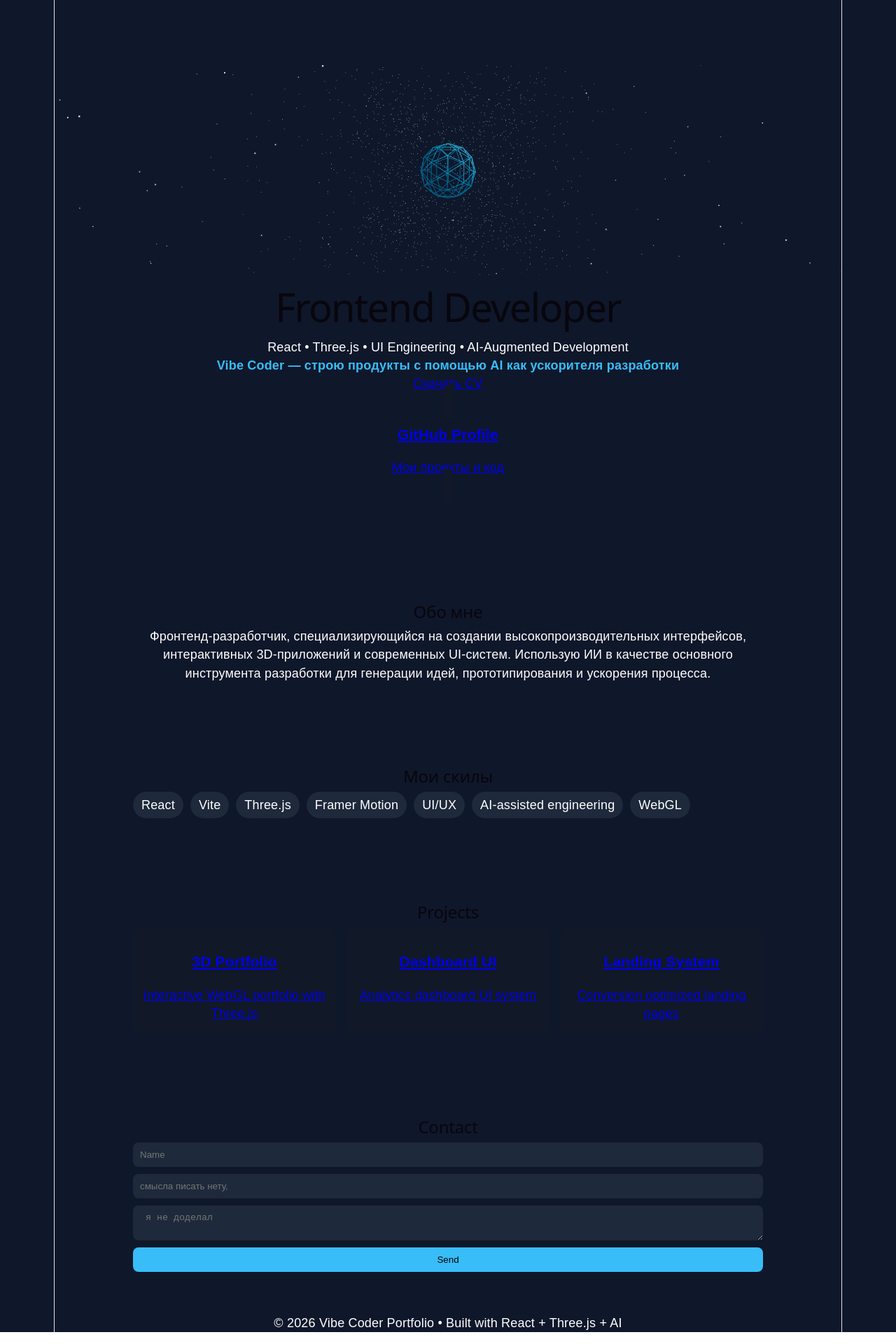
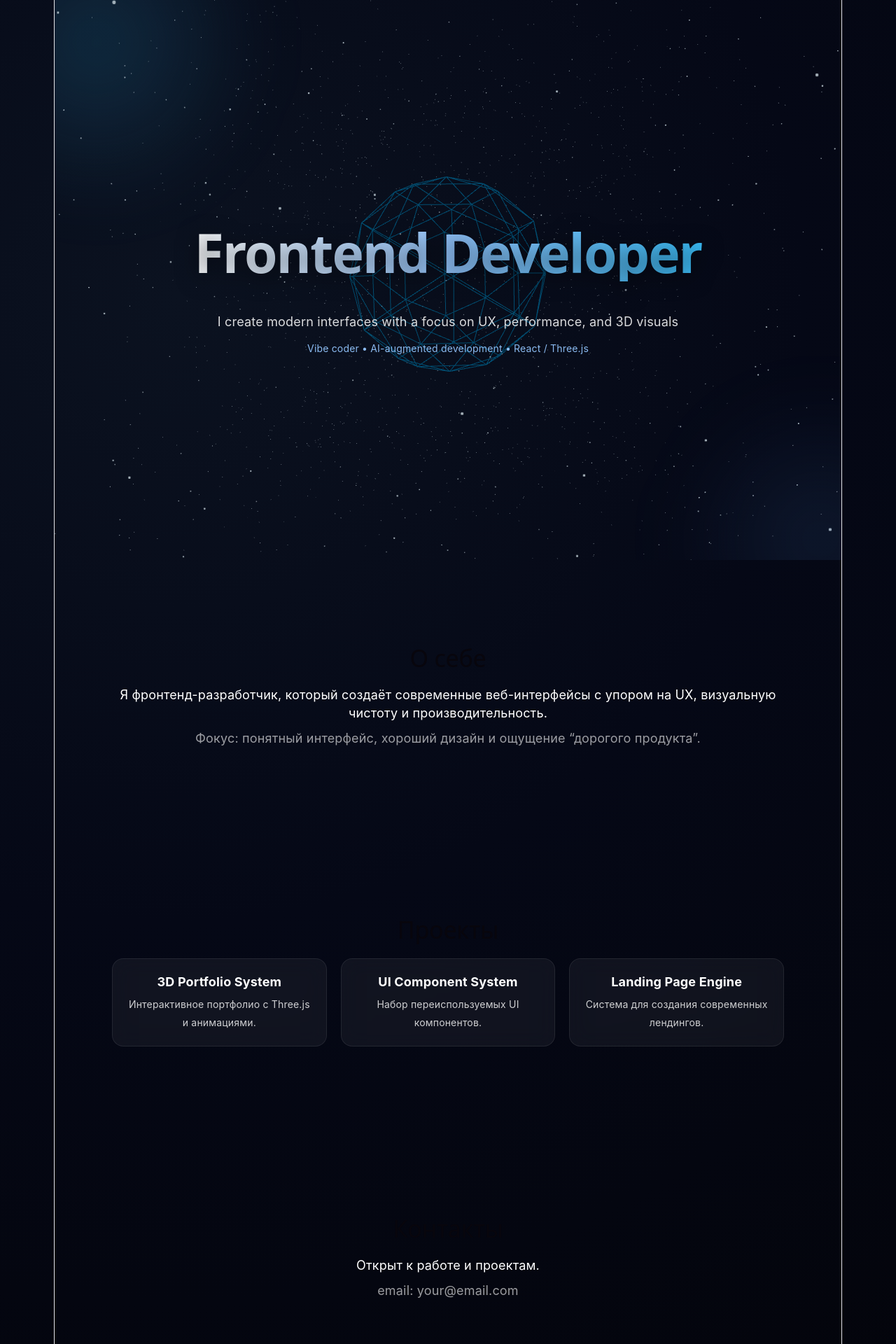
Before and after one commit to prostitovartem-source/portfolio, a React (Vite) app: page / in a window 1280 px wide. Shown: the top 1920 px of the page at 70% size. Built offline with nearby package versions, Linux system fonts and the light colour scheme.

Commit message:
update portfolio UI

```diff
--- a/src/App.css
+++ b/src/App.css
@@ -1,14 +1,21 @@
+* {
+  margin: 0;
+  padding: 0;
+  box-sizing: border-box;
+}
+
 body {
-  margin: 0;
-  background: #0f172a;
+  background: radial-gradient(circle at 20% 20%, #0b1220 0%, #050816 45%, #03040a 100%);
   color: white;
-  font-family: Arial, sans-serif;
+  font-family: -apple-system, BlinkMacSystemFont, "Segoe UI", Roboto, Arial;
+  overflow-x: hidden;
 }
 
 .app {
   min-height: 100vh;
 }
 
+/* HERO */
 .hero {
   height: 100vh;
   display: flex;
@@ -16,66 +23,140 @@ body {
   justify-content: center;
   align-items: center;
   text-align: center;
+  position: relative;
+  padding: 0 20px;
+  gap: 12px;
+  overflow: hidden;
 }
 
-.canvas {
-  width: 100%;
-  height: 300px;
+/* glow background */
+.hero::before,
+.hero::after {
+  content: "";
+  position: absolute;
+  pointer-events: none;
 }
 
-.section {
-  max-width: 900px;
-  margin: auto;
-  padding: 60px 20px;
+.hero::before {
+  width: 520px;
+  height: 520px;
+  background: radial-gradient(circle, rgba(56,189,248,0.18), transparent 65%);
+  top: -200px;
+  left: -200px;
+  filter: blur(50px);
 }
 
-.skills {
-  display: flex;
-  flex-wrap: wrap;
-  gap: 10px;
+.hero::after {
+  width: 460px;
+  height: 460px;
+  background: radial-gradient(circle, rgba(96,165,250,0.12), transparent 65%);
+  bottom: -200px;
+  right: -200px;
+  filter: blur(55px);
 }
 
-.skills span {
-  background: #1e293b;
-  padding: 6px 12px;
-  border-radius: 20px;
+/* 3D canvas */
+.canvas {
+  position: absolute;
+  inset: 0;
+  z-index: 0;
+  opacity: 0.8;
+  pointer-events: none;
 }
 
-.grid {
-  display: grid;
-  grid-template-columns: repeat(auto-fit, minmax(200px, 1fr));
-  gap: 15px;
+/* TEXT LAYER */
+.hero > *:not(.canvas) {
+  position: relative;
+  z-index: 2;
 }
 
-.card {
-  background: #111827;
-  padding: 15px;
-  border-radius: 10px;
+/* TYPOGRAPHY FIX */
+.title {
+  font-size: clamp(42px, 6vw, 100px);
+  font-weight: 700;
+  letter-spacing: -2px;
+  line-height: 1.05;
+  text-align: center;
+  max-width: 100%;
+  padding: 0 10px;
+
+  background: linear-gradient(90deg, #ffffff, #93c5fd, #38bdf8);
+  -webkit-background-clip: text;
+  -webkit-text-fill-color: transparent;
+
+  text-shadow: 0 6px 30px rgba(0,0,0,0.5);
 }
 
-.form {
-  display: flex;
-  flex-direction: column;
-  gap: 10px;
-}
-
-input, textarea {
-  padding: 10px;
-  border-radius: 8px;
-  border: none;
-  background: #1e293b;
-  color: white;
-}
-
-button {
-  padding: 10px;
-  background: #38bdf8;
-  border: none;
-  border-radius: 8px;
-  cursor: pointer;
+.subtitle {
+  font-size: 18px;
+  opacity: 0.9;
+  max-width: 700px;
+  line-height: 1.5;
+  padding: 0 15px;
+  color: rgba(255,255,255,0.85);
 }
 
 .vibe {
-  color: #38bdf8;
-  font-weight: bold;
+  font-size: 14px;
+  color: #93c5fd;
+  opacity: 0.95;
 }
+
+/* SECTIONS */
+.section {
+  padding: 120px 20px;
+  max-width: 1000px;
+  margin: auto;
+}
+
+.section h2 {
+  font-size: 34px;
+  margin-bottom: 20px;
+}
+
+/* GRID */
+.grid {
+  display: grid;
+  grid-template-columns: repeat(auto-fit, minmax(220px, 1fr));
+  gap: 20px;
+}
+
+/* CARDS */
+.card {
+  background: rgba(255,255,255,0.05);
+  border: 1px solid rgba(255,255,255,0.08);
+  padding: 20px;
+  border-radius: 16px;
+  backdrop-filter: blur(14px);
+  transition: 0.3s ease;
+}
+
+.card:hover {
+  transform: translateY(-6px) scale(1.02);
+  border-color: rgba(96,165,250,0.5);
+  box-shadow: 0 10px 30px rgba(56,189,248,0.15);
+}
+
+.card b {
+  display: block;
+  margin-bottom: 6px;
+}
+
+.card p {
+  opacity: 0.8;
+  font-size: 14px;
+}
+
+/* MUTED TEXT */
+.muted {
+  margin-top: 10px;
+  opacity: 0.6;
+}
+
+/* FOOTER */
+footer {
+  padding: 60px;
+  text-align: center;
+  opacity: 0.5;
+  font-size: 12px;
+}
--- a/src/App.jsx
+++ b/src/App.jsx
@@ -1,177 +1,115 @@
 import { Canvas } from "@react-three/fiber";
-import { OrbitControls, Float, Points, PointMaterial } from "@react-three/drei";
+import { Float, Points, PointMaterial } from "@react-three/drei";
 import { motion } from "framer-motion";
-import { useState, useMemo } from "react";
+import { useMemo } from "react";
 import "./App.css";
 
-function Scene() {
-  const points = useMemo(() => {
-    const positions = new Float32Array(2000 * 3);
-    for (let i = 0; i < positions.length; i++) {
-      positions[i] = (Math.random() - 0.5) * 10;
+function Background() {
+  const positions = useMemo(() => {
+    const arr = new Float32Array(2500 * 3);
+    for (let i = 0; i < arr.length; i++) {
+      arr[i] = (Math.random() - 0.5) * 10;
     }
-    return positions;
+    return arr;
   }, []);
 
   return (
-    <Points positions={points} stride={3} frustumCulled>
-      <PointMaterial transparent color="#38bdf8" size={0.02} sizeAttenuation />
+    <Points positions={positions} stride={3}>
+      <PointMaterial transparent color="#60a5fa" size={0.015} sizeAttenuation />
     </Points>
   );
 }
 
-function GitHubCard({ title, desc, url }) {
-  return (
-    <a href={url} target="_blank" className="card">
-      <h3>{title}</h3>
-      <p>{desc}</p>
-    </a>
-  );
-}
-
 export default function App() {
-  const [status, setStatus] = useState("");
-
-  async function handleSubmit(e) {
-    e.preventDefault();
-
-    const data = {
-      name: e.target.name.value,
-      email: e.target.email.value,
-      message: e.target.message.value,
-    };
-
-    try {
-      await fetch("https://formspree.io/f/your-id", {
-        method: "POST",
-        headers: { "Content-Type": "application/json" },
-        body: JSON.stringify(data),
-      });
-
-      setStatus("Message sent successfully");
-      e.target.reset();
-    } catch {
-      setStatus("Error sending message");
-    }
-  }
-
   return (
     <div className="app">
 
-      {/* HERO (Apple style + 3D scene) */}
       <section className="hero">
+
         <div className="canvas">
           <Canvas camera={{ position: [0, 0, 6] }}>
             <ambientLight intensity={0.7} />
-            <directionalLight position={[2, 2, 2]} />
 
-            <Float speed={1.5} rotationIntensity={0.5} floatIntensity={1.2}>
+            <Float speed={1.2} rotationIntensity={0.4} floatIntensity={1}>
               <mesh>
-                <icosahedronGeometry args={[1.2, 1]} />
+                <icosahedronGeometry args={[1.6, 1]} />
                 <meshStandardMaterial color="#38bdf8" wireframe />
               </mesh>
             </Float>
 
-            <Scene />
-            <OrbitControls enableZoom={false} />
+            <Background />
           </Canvas>
         </div>
 
-        <motion.h1 initial={{ opacity: 0, y: 30 }} animate={{ opacity: 1, y: 0 }}>
+        <motion.h1
+          className="title"
+          initial={{ opacity: 0, y: 40 }}
+          animate={{ opacity: 1, y: 0 }}
+        >
           Frontend Developer
         </motion.h1>
 
-        <p className="subtitle">
-          React • Three.js • UI Engineering • AI-Augmented Development
+        <motion.p
+          className="subtitle"
+          initial={{ opacity: 0 }}
+          animate={{ opacity: 1 }}
+        >
+          I create modern interfaces with a focus on UX, performance, and 3D visuals
+        </motion.p>
+
+        <p className="vibe">
+          Vibe coder • AI-augmented development • React / Three.js
         </p>
 
-        <p className="vibe">
-          Vibe Coder — строю продукты с помощью AI как ускорителя разработки
+      </section>
+
+      <section className="section">
+        <h2>О себе</h2>
+
+        <p>
+          Я фронтенд-разработчик, который создаёт современные веб-интерфейсы с упором на UX,
+          визуальную чистоту и производительность.
         </p>
 
-        <a className="cv" href="/cv.pdf" download>
-          Скачать CV
-        </a>
+        <p className="muted">
+          Фокус: понятный интерфейс, хороший дизайн и ощущение “дорогого продукта”.
+        </p>
+      </section>
 
-        <div className="github-row">
-          <GitHubCard
-            title="GitHub Profile"
-            desc="Мои проекты и код"
-            url="https://github.com/prostitovartem-source"
-          />
+      <section className="section">
+        <h2>Проекты</h2>
+
+        <div className="grid">
+
+          <div className="card">
+            <b>3D Portfolio System</b>
+            <p>Интерактивное портфолио с Three.js и анимациями.</p>
+          </div>
+
+          <div className="card">
+            <b>UI Component System</b>
+            <p>Набор переиспользуемых UI компонентов.</p>
+          </div>
+
+          <div className="card">
+            <b>Landing Page Engine</b>
+            <p>Система для создания современных лендингов.</p>
+          </div>
+
         </div>
       </section>
 
-      {/* ABOUT */}
       <section className="section">
-        <h2>Обо мне</h2>
-        <p>
-          Фронтенд-разработчик, специализирующийся на создании высокопроизводительных интерфейсов,
-          интерактивных 3D-приложений и современных UI-систем. Использую ИИ в качестве основного
-          инструмента разработки для генерации идей, прототипирования и ускорения процесса.
-        </p>
+        <h2>Контакты</h2>
+
+        <p>Открыт к работе и проектам.</p>
+        <p className="muted">email: your@email.com</p>
       </section>
 
-      {/* SKILLS */}
-      <section className="section">
-        <h2>Мои скилы</h2>
-        <div className="skills">
-          {[
-            "React",
-            "Vite",
-            "Three.js",
-            "Framer Motion",
-            "UI/UX",
-            "AI-assisted engineering",
-            "WebGL"
-          ].map((s) => (
-            <span key={s}>{s}</span>
-          ))}
-        </div>
-      </section>
+      <footer>
+        © 2026 Portfolio
+      </footer>
 
-      {/* PROJECTS */}
-      <section className="section">
-        <h2>Projects</h2>
-
-        <div className="grid">
-          <GitHubCard
-            title="3D Portfolio"
-            desc="Interactive WebGL portfolio with Three.js"
-            url="#"
-          />
-          <GitHubCard
-            title="Dashboard UI"
-            desc="Analytics dashboard UI system"
-            url="#"
-          />
-          <GitHubCard
-            title="Landing System"
-            desc="Conversion optimized landing pages"
-            url="#"
-          />
-        </div>
-      </section>
-
-      {/* CONTACT */}
-      <section className="section">
-        <h2>Contact</h2>
-
-        <form onSubmit={handleSubmit} className="form">
-          <input name="Имя" placeholder="Name" />
-          <input name="email" placeholder="смысла писать нету, " />
-          <textarea name="Сообщение" placeholder=" я не доделал" />
-
-          <button type="submit">Send</button>
-        </form>
-
-        {status && <p>{status}</p>}
-      </section>
-
-      {/* FOOTER */}
-      <footer>
-        © 2026 Vibe Coder Portfolio • Built with React + Three.js + AI
-      </footer>
     </div>
   );
 }
```
